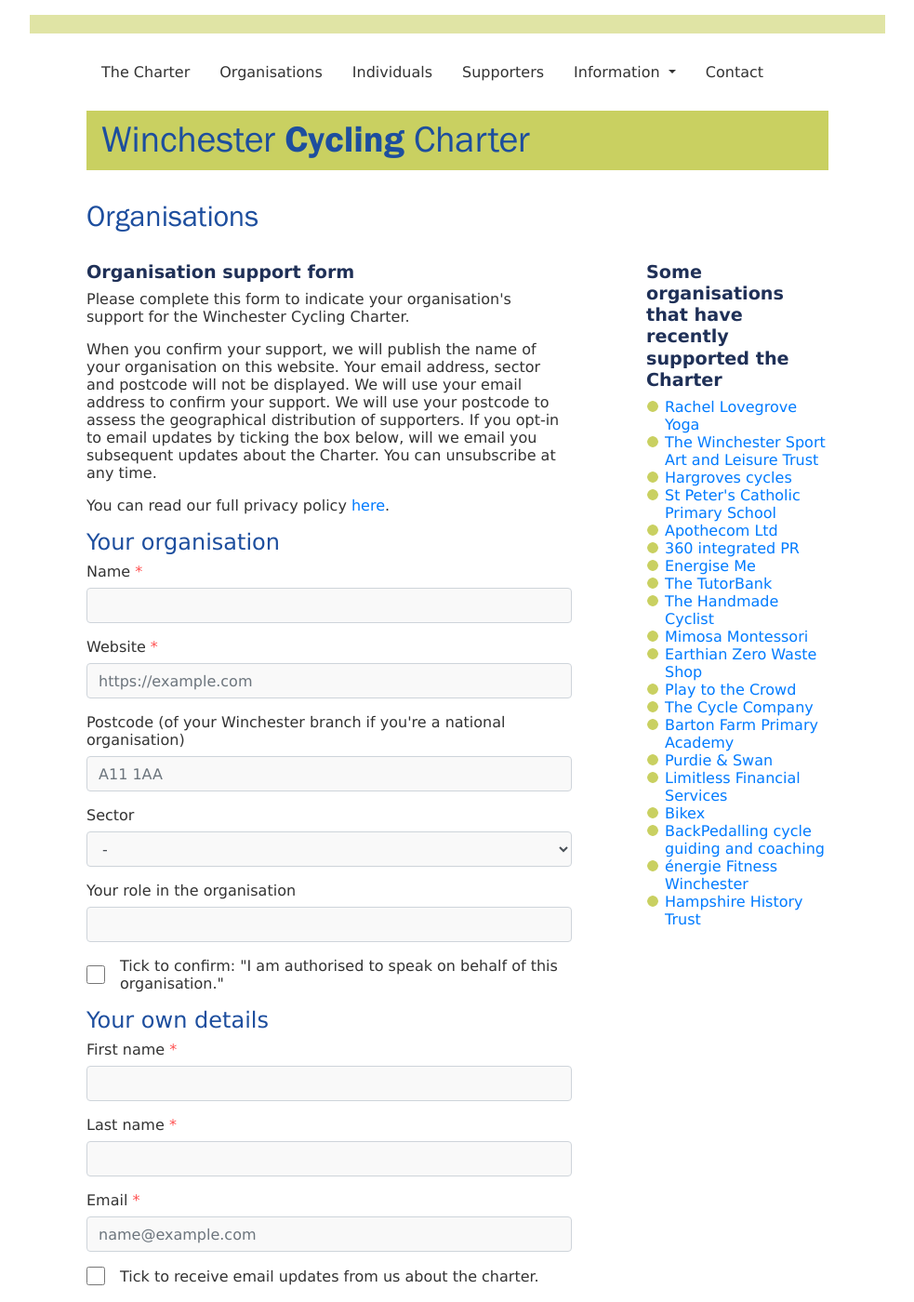
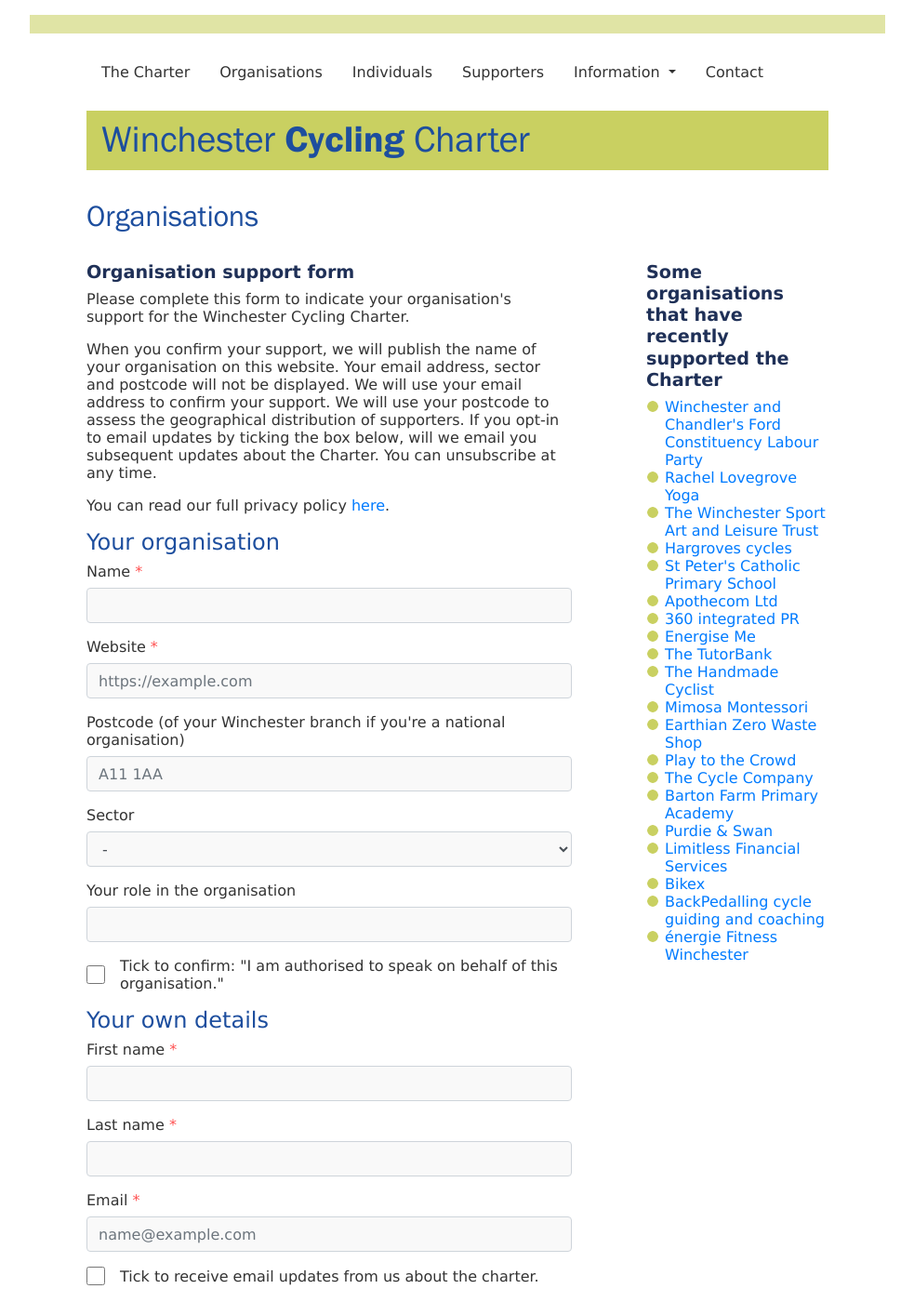
Before and after one commit to winchestercyclingcharter/winchestercyclingcharter.github.io, a Jekyll site: the page built from org-page.md, in a window 1280 px wide and 1400 px high. Shown: the whole window at 93% size, without its empty margins (148-1131 px from the left). Built offline with Jekyll 4.4.1, drawn with Linux system fonts in a browser that asks for light colours; nearby versions of some CDN libraries.

Commit message:
Update orgs.yml

```diff
--- a/_data/orgs.yml
+++ b/_data/orgs.yml
@@ -82,3 +82,4 @@
 - { title: Walsh Tours, website: 'https://www.walshtours.com/', logo: '#', founding: false, dt: 20210402-174719-865823 }
 - { title: Apothecom Ltd, website: 'Apothecom.biz', logo: '#', founding: false, dt: 20211108-182106-869066 }
 - { title: St Peter's Catholic Primary School, website: 'https://www.stpetershants.co.uk/', logo: '#', founding: false, dt: 20211109-144102-931135 }
+- { title: Winchester and Chandler's Ford Constituency Labour Party, website: 'https://winchesterlabour.org.uk/', logo: '#', founding: false, dt: 20220504-114751-527476 }
```
